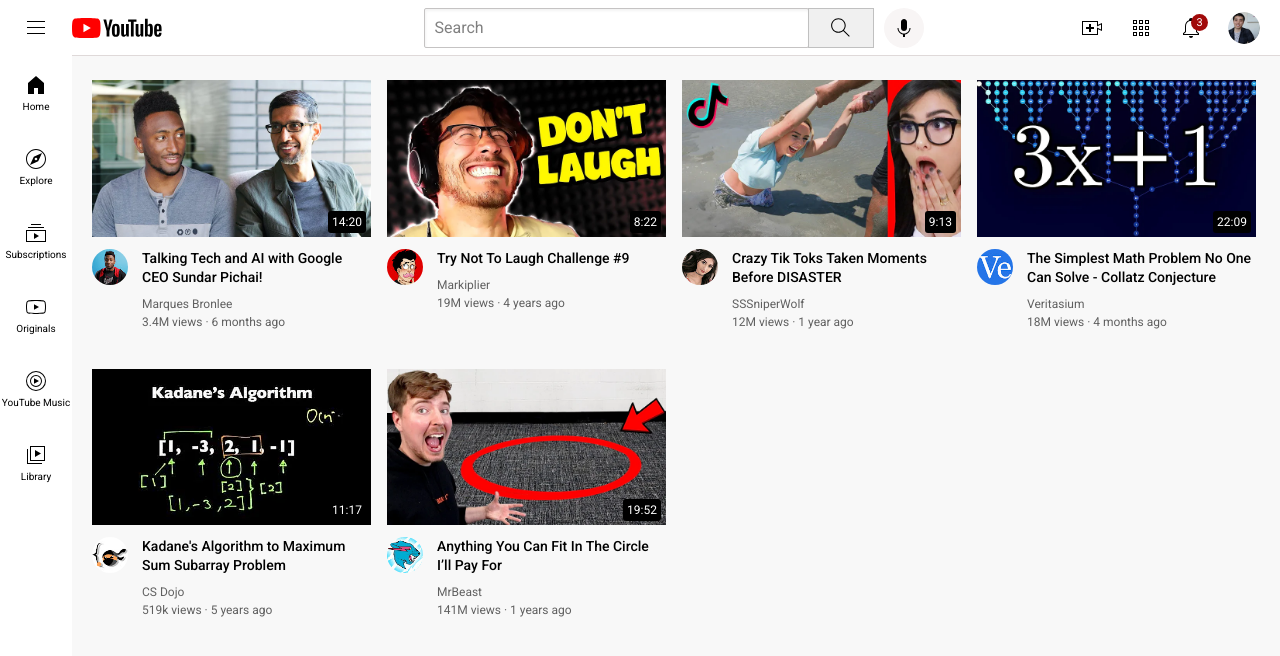
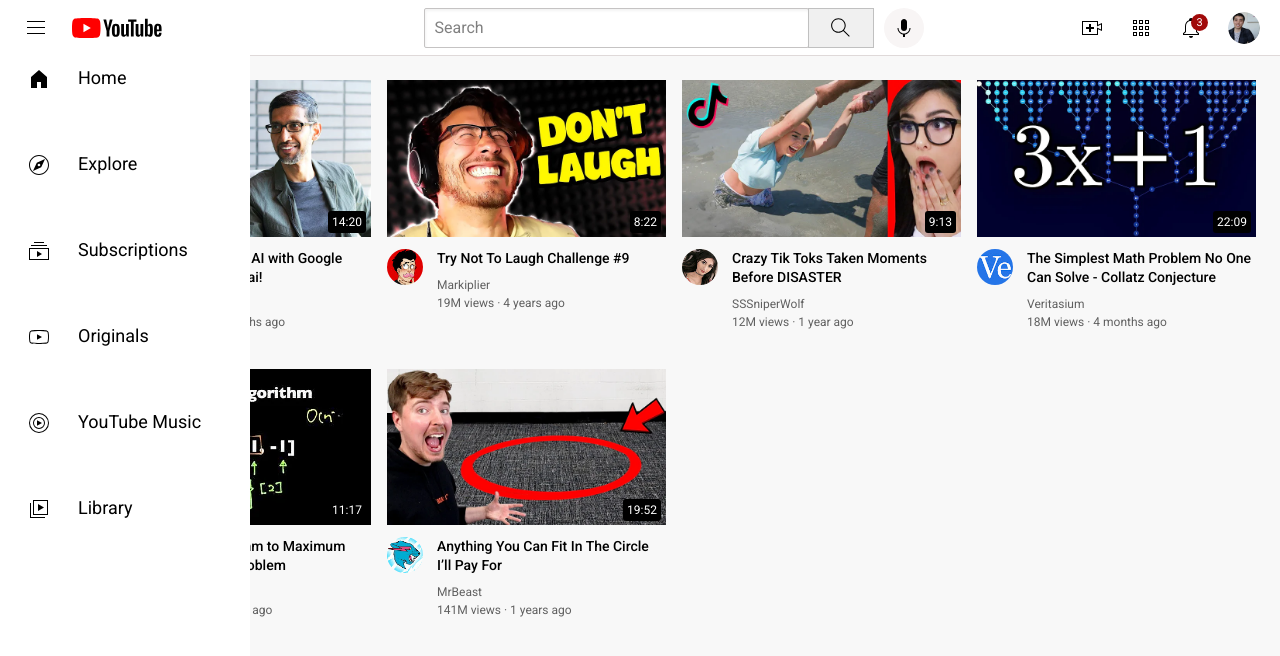
Before and after one commit to Enenyaob/Enenyaob.github.io, a plain HTML site: page index.html in a window 1280 px wide. Drawn offline with Linux system fonts and the light colour scheme.

Commit message:
made sidebar style responsive

```diff
--- a/styles/sidebar.css
+++ b/styles/sidebar.css
@@ -8,12 +8,34 @@
   z-index: 200;
   padding-bottom: 5px;
 }
+@media(min-width:1200px){
+  .sidebar{
+    bottom: 0;
+    left: 0;
+    top: 55px;
+    width: 250px;
+    position: fixed;
+    background-color: white;
+    z-index: 200;
+    padding-bottom: 5px;
+  }
+}
+@media(max-width: 1199px){
   .sidebar-link{
     height: 74px;
     display: flex;
     justify-content: center;
     align-items: center;
     flex-direction: column;
+  }
+}
+@media(min-width: 1200px){
+  .sidebar-link{
+    height: 74px;
+    display: flex;
+    flex-direction: row;
+    margin-top: 12px;
+  }
 }
 .sidebar-link:hover{
   background-color: rgb(238, 235, 235);
@@ -23,6 +45,18 @@
   height: 24px;
   margin-bottom: 4px;
 }
+@media(min-width: 1200px){
+  .sidebar-link img{
+    padding-left: 27px;
+    padding-right: 22px;
+  }
+}
 .sidebar-link div{
   font-size: 10px;
 }
+  @media(min-width: 1200px){
+    .sidebar-link div{
+      font-size: 18px;
+      margin-left: 5px;
+  }
+}
```
Lines whose indentation alone changed are shown as unchanged.
